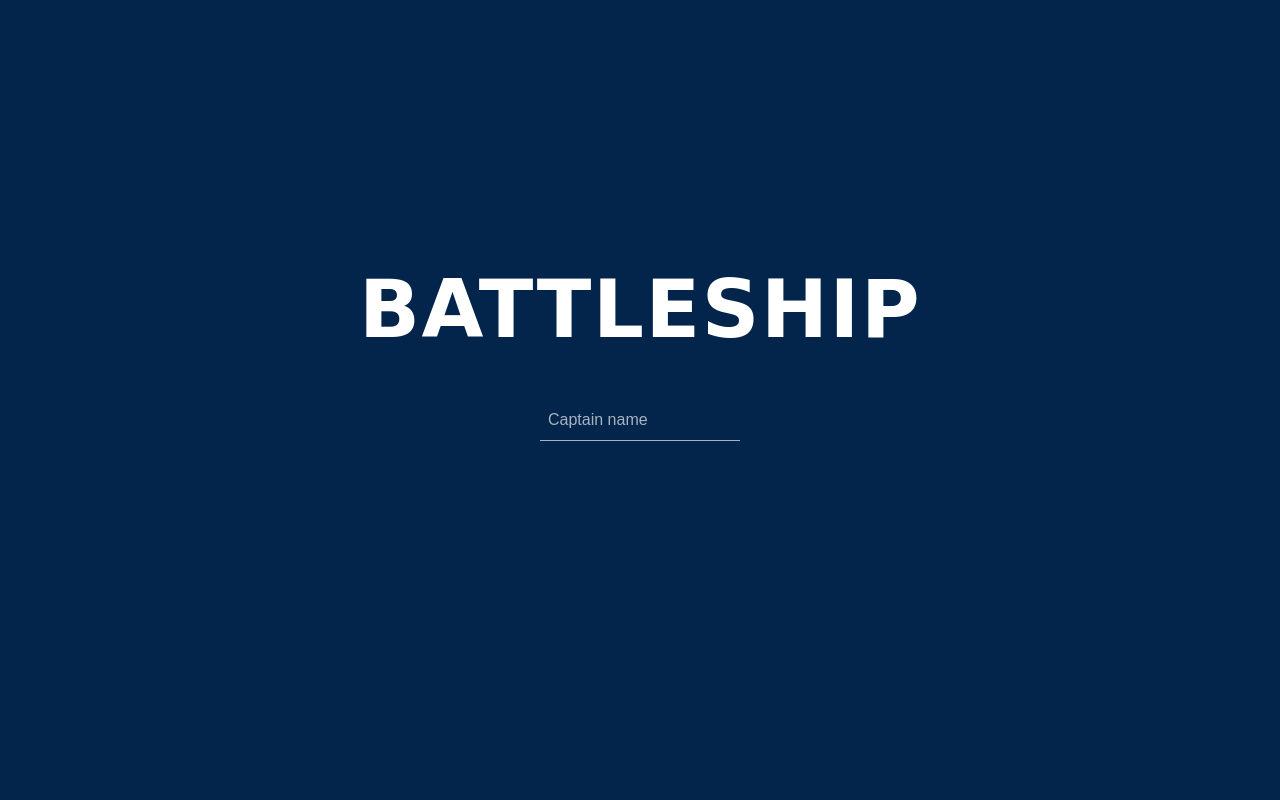
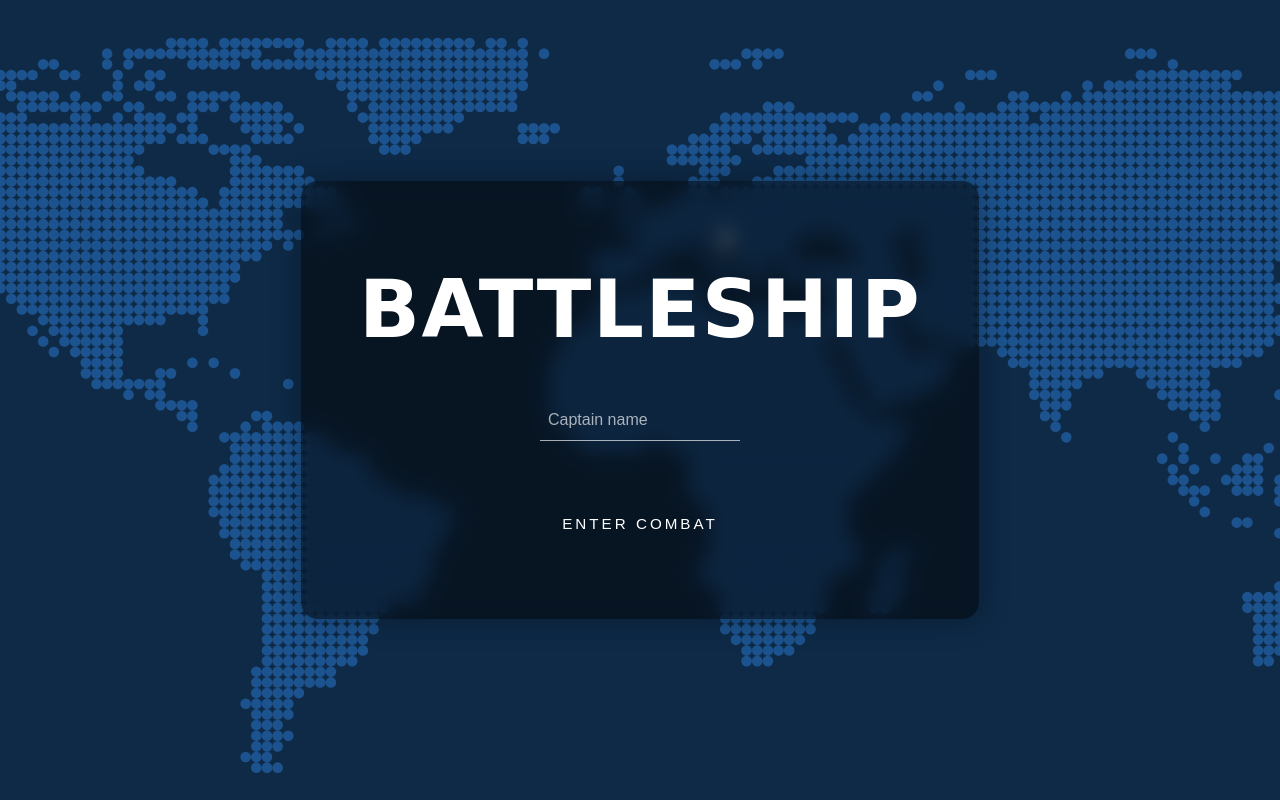
Before and after one commit to lovrozagar/BattleShip, a website built with webpack: page src/index.html in a window 1280 px wide. Built offline with nearby package versions, Linux system fonts and the light colour scheme; files whose address does not match are found by name; a web font is replaced by a local one.

Commit message:
style: add background map image, turn pregame section into a card

```diff
--- a/src/index.html
+++ b/src/index.html
@@ -14,6 +14,7 @@
   </head>
   <body>
     <div class="content-container">
+      <section class="pregame-card">
         <h1>BATTLESHIP</h1>
         <div class="name-form">
           <input class="name-input" type="text" placeholder="Captain name" />
@@ -22,6 +23,7 @@
         <button id="play-now-button" class="play-now-button">
           <span class="text-play-button">ENTER COMBAT</span>
         </button>
+      </section>
     </div>
   </body>
 </html>
--- a/src/styles/main.scss
+++ b/src/styles/main.scss
@@ -1,7 +1,8 @@
 $background-color: #03254c;
 $transparent-low-grey-color: #ffffffa6;
 $main-color: #ffffff;
-$input-hover-color: #4985e01f;
+$input-background-color: #00000033;
+$transparent-shadow-color: #0000004d;
 
 :root {
   color-scheme: light dark;
@@ -40,6 +41,7 @@ body {
   display: flex;
   justify-content: center;
   align-items: center;
+  background: url('../assets/images/worldMap.svg') bottom / cover no-repeat;
 }
 
 .content-container {
@@ -47,6 +49,8 @@ body {
   flex-direction: column;
   max-width: 1000px;
   text-align: center;
+  .pregame-card {
+    padding: 5rem 3.5rem;
     h1 {
       font-family: 'Big Shoulders Stencil Text', cursive;
       font-size: 5rem;
@@ -63,6 +67,23 @@ body {
     .play-now-button {
       margin-top: 1rem;
     }
+  }
+}
+
+// PREGAME CARD
+.pregame-card {
+  border: 2px solid transparent;
+  backdrop-filter: blur(10px);
+  box-shadow: 0px 0px 30px 1px $transparent-shadow-color;
+  border-radius: 17px;
+  text-align: center;
+  background-color: rgba(0, 0, 0, 0.5);
+  transition: border-color 0.5s;
+  user-select: none;
+  cursor: pointer;
+}
+.pregame-card:hover {
+  border: 2px solid $transparent-shadow-color;
 }
 
 // ENTER COMBAT BUTTON / SVG CARRIER MASK
@@ -98,14 +119,14 @@ body {
 .play-now-button .text-play-button {
   position: absolute;
   left: 50%;
-  bottom: 0;
+  bottom: -0.2rem;
   width: 100%;
   font-size: 0.95rem;
   letter-spacing: 3px;
   text-align: center;
   color: white;
   transform: translate(-50%, -50%);
-  transition: all 0.8s ease;
+  transition: color 0.8s ease;
 }
 .play-now-button:hover .text-play-button {
   color: black;
@@ -119,7 +140,7 @@ body {
   width: 0;
   background-color: white;
   transform: translate(-50%, -50%);
-  transition: all 0.8s ease;
+  transition: width 0.8s ease;
 }
 .play-now-button:hover:before {
   width: 100%;
@@ -142,11 +163,10 @@ body {
     &::placeholder {
       color: $transparent-low-grey-color;
     }
-    &:hover {
-      background: $input-hover-color;
-    }
+    &:hover,
     &:focus {
       outline: none;
+      background: $input-background-color;
     }
     &:focus ~ .input-border {
       width: 100%;
```
Also changed, not shown: src/modules/factories/game.js (added, +16 -0 lines), src/assets/images/battleship.svg (added), src/assets/images/carrier.svg (added), src/assets/images/worldMap.svg (added), src/modules/__tests__/game/game.test.js (added). Lines whose indentation alone changed are shown as unchanged.
